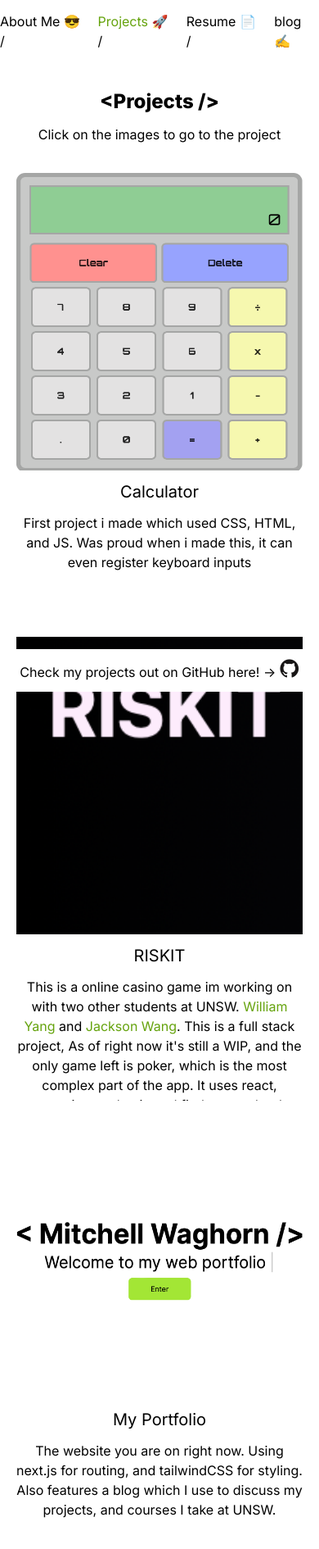
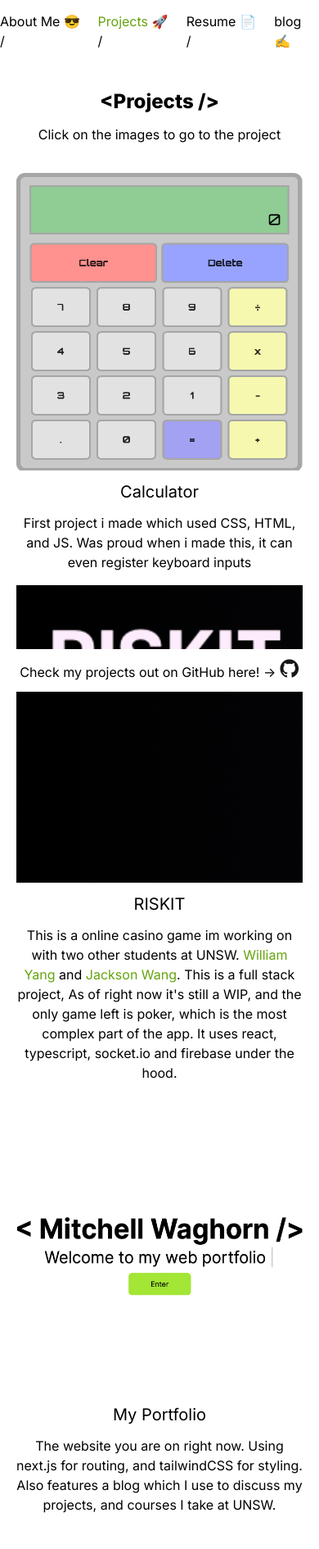
Before and after one commit to mwaghorn2000/portfolio, a Next.js app: page /Projects in a window 390 px wide. Shown: the top 1890 px of the page at 82% size. Built offline with nearby package versions, Linux system fonts and the light colour scheme.

Commit message:
fixed the clipping of project description text on mobile

```diff
--- a/app/Projects/Projects.tsx
+++ b/app/Projects/Projects.tsx
@@ -8,19 +8,19 @@ const Projects: React.FC = () => {
                 <h1 className="py-3 text-2xl font-extrabold text-center">&lt;Projects /&gt;</h1>
                 <h2 className="text-center pb-[35px]">Click on the images to go to the project</h2>
                 <div className='grid grid-cols-1 sm:grid-cols-2 lg:grid-cols-3 gap-4 justify-around mb-[20px] mx-[20px]'>
-                    <div className='m-auto text-center h-[550px]'>
+                    <div className='m-auto text-center sm:h-[550px] max-h-[650px] "'>
                         <a href="https://mwaghorn2000.github.io/calculator/" target="_blank">
                             <Image className="m-auto h-[363px]" src="/calculator.png" alt="Image of calculator project" width={360} height={360} />
                         </a>
                         <h2 className="text-xl py-3">Calculator</h2>
-                        <p className='h-[120px]'>First project i made which used CSS, HTML, and JS. Was proud when i made this, it can even register keyboard inputs</p>
+                        <p className=''>First project i made which used CSS, HTML, and JS. Was proud when i made this, it can even register keyboard inputs</p>
                     </div>
-                    <div className='m-auto text-center h-[550px]'>
+                    <div className='m-auto text-center sm:h-[550px] max-h-[650px] '>
                         <a href="https://github.com/mwaghorn2000/RISKIT" target="_blank" >
                             <Image className="m-auto h-[363px]" src="/riskit_logo.png" alt="image of riskit logo" width={360} height={360} />
                         </a>
                         <h2 className="text-xl py-3">RISKIT</h2>
-                        <p className='h-[120px]'>
+                        <p className=''>
                             This is a online casino game im working on with two other students at UNSW.
                             <a className="text-lime-600 hover:text-lime-900 transition-colors duration-200" href="https://github.com/Yangstaboi" target='_blank'> William Yang </a>
                              and
@@ -29,7 +29,7 @@ const Projects: React.FC = () => {
                             It uses react, typescript, socket.io and firebase under the hood.
                         </p>
                     </div>
-                    <div className='m-auto text-center h-[550px]'>
+                    <div className='m-auto text-center sm:h-[550px] max-h-[650px] '>
                         <a href="https://github.com/mwaghorn2000/portfolio" target="_blank">
                             <Image className="m-auto h-[363px]" src="/portfolio_img.png" alt="image of homepage of portfolio" width={360} height={360} />
                         </a>
```
